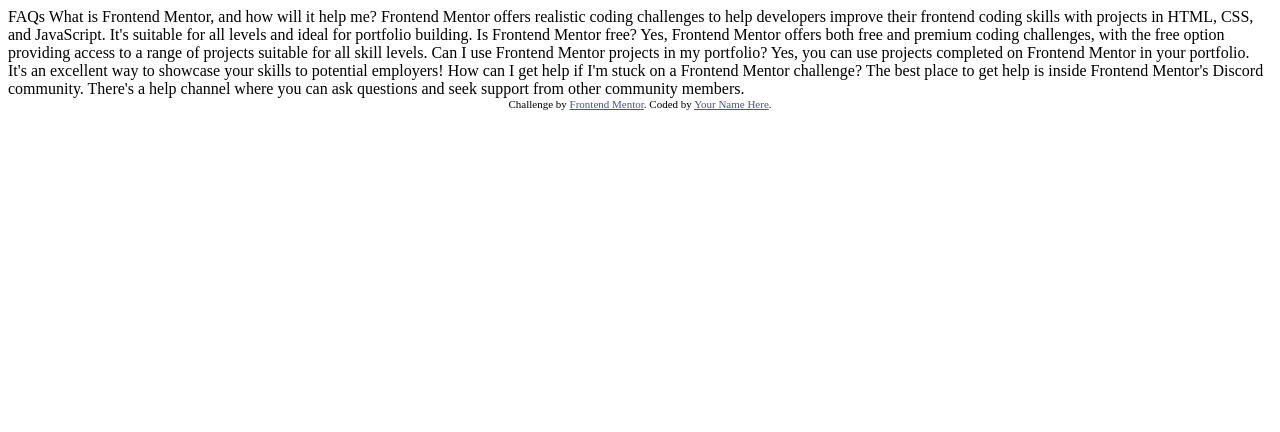
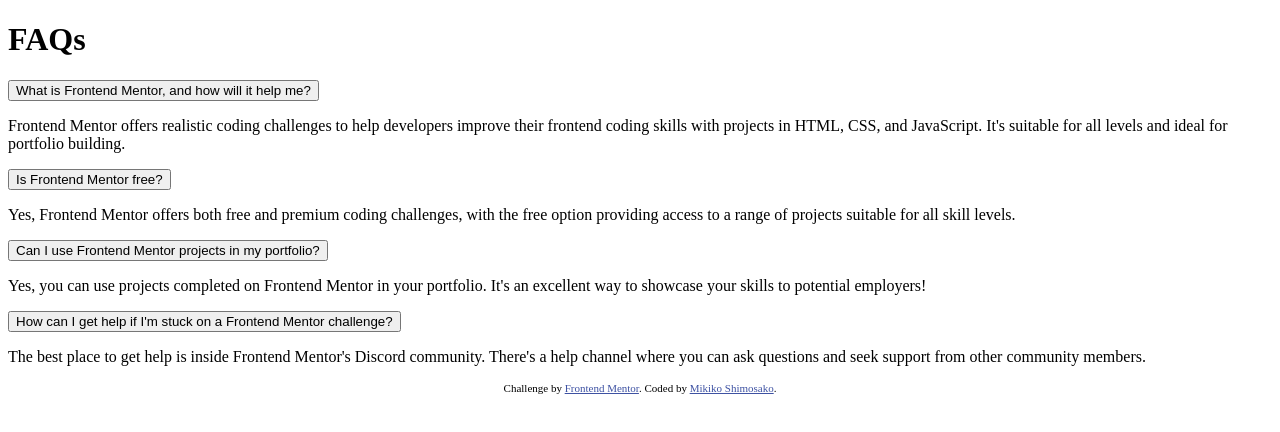
Before and after one commit to Mikiko-Shimosako/faq-accordion-main, a plain HTML site: page index.html in a window 1280 px wide. Drawn offline with Linux system fonts and the light colour scheme.

Commit message:
HTML作成

```diff
--- a/index.html
+++ b/index.html
@@ -16,33 +16,51 @@
 </head>
 <body>
 
-  FAQs
+  <h1 class="title">FAQs</h1>
 
+  <section class="faq-item">
+    <button class="faq-question">
       What is Frontend Mentor, and how will it help me?
-
+    </button>
+    <p class="faq-answer">
       Frontend Mentor offers realistic coding challenges to help developers improve their
       frontend coding skills with projects in HTML, CSS, and JavaScript. It's suitable for
       all levels and ideal for portfolio building.
+    </p>
+  </section>
 
+  <section class="faq-item">
+    <button class="faq-question">
       Is Frontend Mentor free?
-
+    </button>
+    <p class="faq-answer">
       Yes, Frontend Mentor offers both free and premium coding challenges, with the free
       option providing access to a range of projects suitable for all skill levels.
+    </p>
+  </section>
 
+  <section class="faq-item">
+    <button class="faq-question">
       Can I use Frontend Mentor projects in my portfolio?
-
+    </button>
+    <p class="faq-answer">
       Yes, you can use projects completed on Frontend Mentor in your portfolio. It's an excellent
       way to showcase your skills to potential employers!
+    </p>
+  </section>
 
+  <section class="faq-item">
+    <button class="faq-question">
       How can I get help if I'm stuck on a Frontend Mentor challenge?
-
+    </button>
+    <p class="faq-answer">
       The best place to get help is inside Frontend Mentor's Discord community. There's a help
       channel where you can ask questions and seek support from other community members.
-
-
+    </p>
+  </section>
   <div class="attribution">
     Challenge by <a href="https://www.frontendmentor.io?ref=challenge" target="_blank">Frontend Mentor</a>.
-    Coded by <a href="#">Your Name Here</a>.
+    Coded by <a href="#">Mikiko Shimosako</a>.
   </div>
 </body>
 </html>
```
Lines whose indentation alone changed are shown as unchanged.
